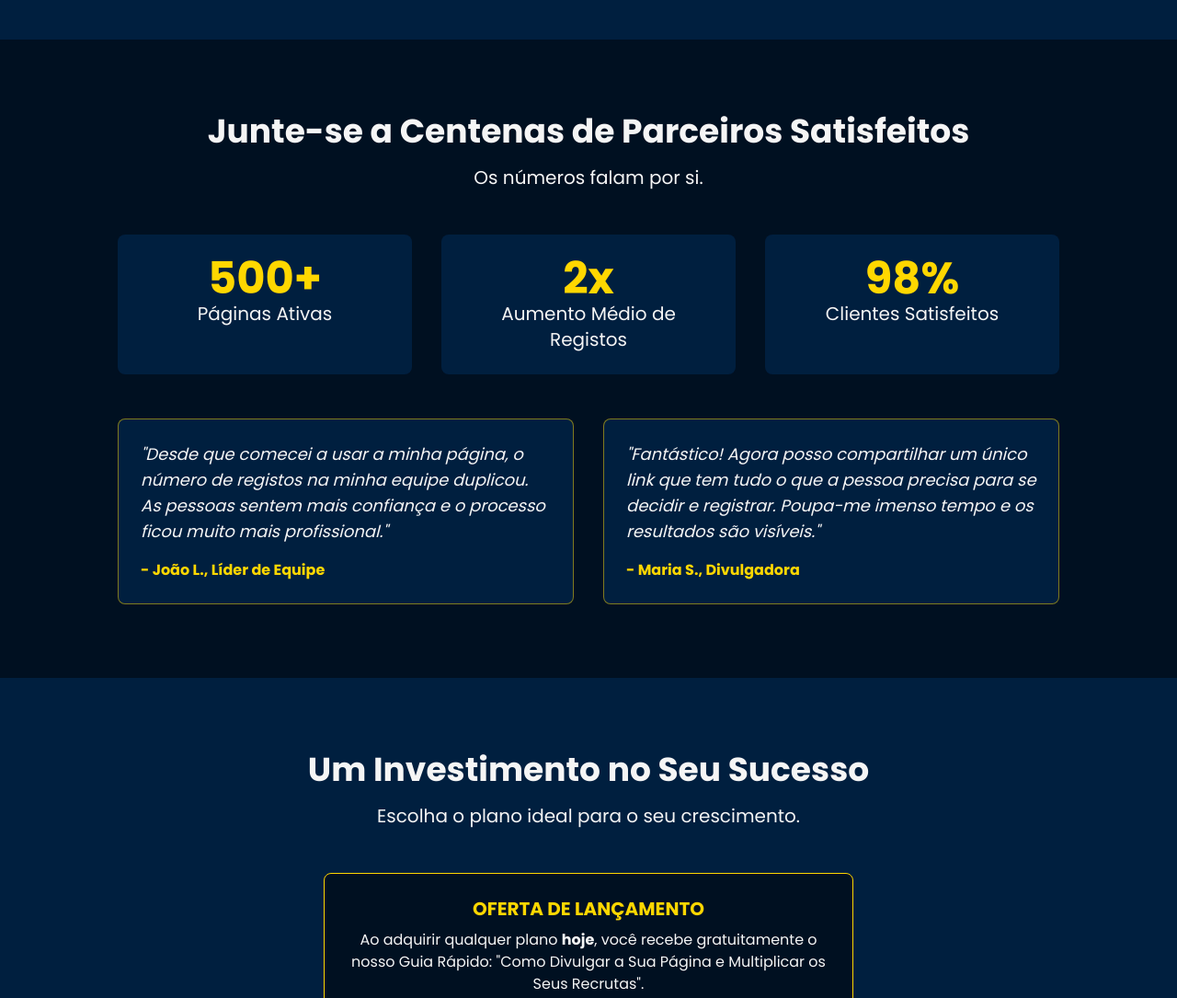
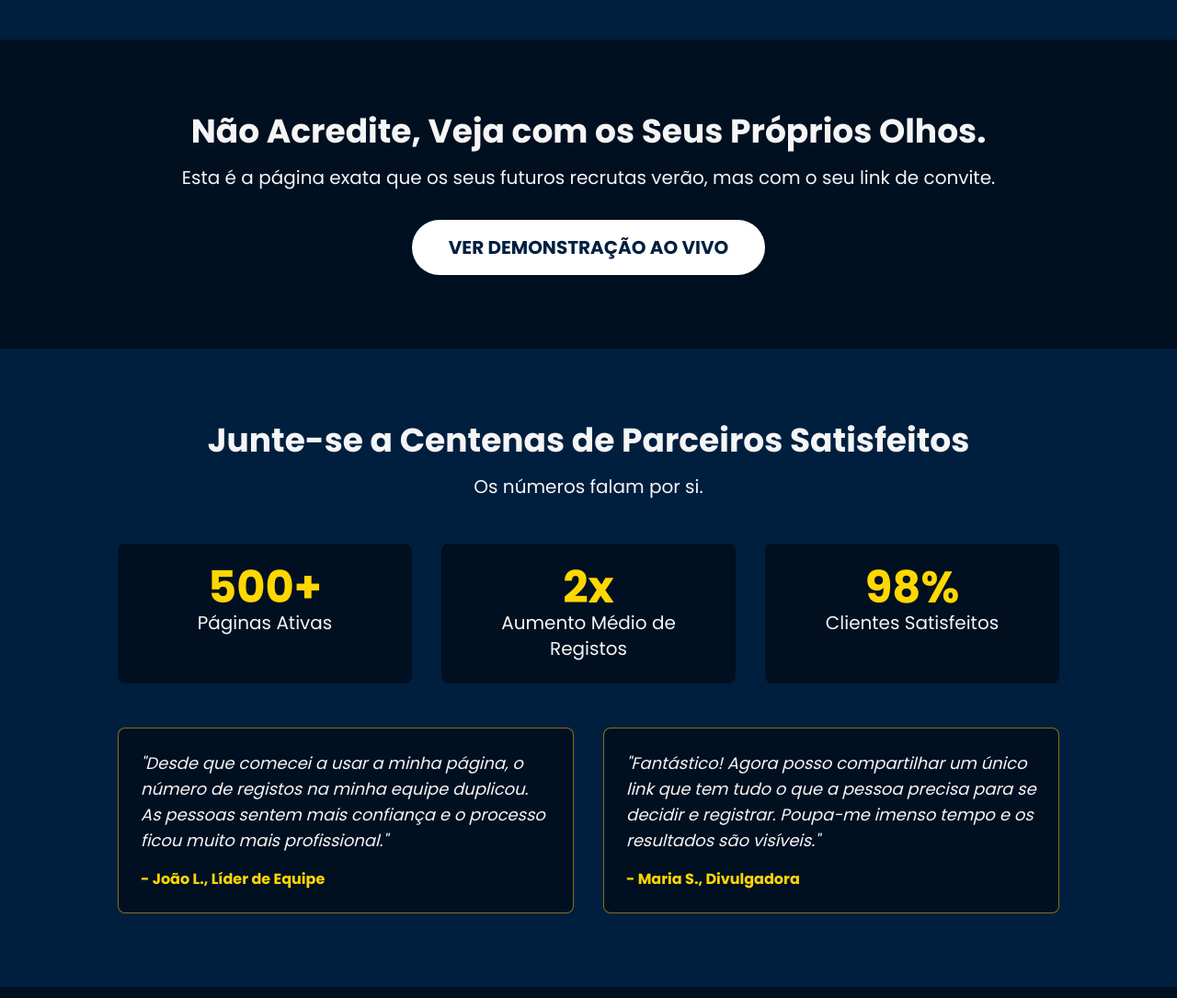
Before and after one commit to gilneyvidal/mrp-mobi-site, a plain HTML site: page venda.html in a window 1280 px wide. Shown: the part 1880-2965 px from the top of the page at 92% size. Drawn offline with nearby package versions, Linux system fonts and the light colour scheme; animation ran at ten frames a second.

Commit message:
Update venda.html

```diff
--- a/venda.html
+++ b/venda.html
@@ -120,31 +120,43 @@
         </div>
     </section>
 
-    <!-- =========== SEÇÃO 4: PROVA SOCIAL =========== -->
-    <section id="testemunhos" class="py-20 px-6">
+    <!-- =========== SEÇÃO 4: DEMONSTRAÇÃO =========== -->
+    <section id="demo" class="py-20 px-6">
+        <div class="container mx-auto max-w-4xl text-center" data-aos="zoom-in">
+            <h2 class="text-4xl font-bold mb-4">Não Acredite, Veja com os Seus Próprios Olhos.</h2>
+            <p class="text-xl mb-8">Esta é a página exata que os seus futuros recrutas verão, mas com o seu link de convite.</p>
+            <a href="https://gilneyvidal.github.io/mrp-mobi-site/" target="_blank"
+               class="bg-white text-mrp-blue font-bold text-xl py-4 px-10 rounded-full inline-block hover:bg-gray-200 transform hover:scale-105 transition duration-300 shadow-lg">
+                VER DEMONSTRAÇÃO AO VIVO
+            </a>
+        </div>
+    </section>
+
+    <!-- =========== SEÇÃO 5: PROVA SOCIAL =========== -->
+    <section id="testemunhos" class="py-20 px-6 bg-mrp-blue">
         <div class="container mx-auto max-w-5xl text-center" data-aos="fade-up">
             <h2 class="text-4xl font-bold mb-4">Junte-se a Centenas de Parceiros Satisfeitos</h2>
             <p class="text-xl mb-12">Os números falam por si.</p>
             <div class="grid md:grid-cols-3 gap-8 mb-12">
-                <div class="bg-mrp-blue p-6 rounded-lg" data-aos="fade-up">
+                <div class="bg-mrp-dark-bg p-6 rounded-lg" data-aos="fade-up">
                     <p class="text-5xl font-bold text-mrp-gold">500+</p>
                     <p class="text-xl">Páginas Ativas</p>
                 </div>
-                <div class="bg-mrp-blue p-6 rounded-lg" data-aos="fade-up" data-aos-delay="100">
+                <div class="bg-mrp-dark-bg p-6 rounded-lg" data-aos="fade-up" data-aos-delay="100">
                     <p class="text-5xl font-bold text-mrp-gold">2x</p>
                     <p class="text-xl">Aumento Médio de Registos</p>
                 </div>
-                <div class="bg-mrp-blue p-6 rounded-lg" data-aos="fade-up" data-aos-delay="200">
+                <div class="bg-mrp-dark-bg p-6 rounded-lg" data-aos="fade-up" data-aos-delay="200">
                     <p class="text-5xl font-bold text-mrp-gold">98%</p>
                     <p class="text-xl">Clientes Satisfeitos</p>
                 </div>
             </div>
             <div class="grid md:grid-cols-2 gap-8 text-left">
-                <div class="bg-mrp-blue p-6 rounded-lg border border-mrp-gold/50">
+                <div class="bg-mrp-dark-bg p-6 rounded-lg border border-mrp-gold/50">
                     <p class="text-lg italic">"Desde que comecei a usar a minha página, o número de registos na minha equipe duplicou. As pessoas sentem mais confiança e o processo ficou muito mais profissional."</p>
                     <p class="text-mrp-gold font-bold mt-4">- João L., Líder de Equipe</p>
                 </div>
-                <div class="bg-mrp-blue p-6 rounded-lg border border-mrp-gold/50">
+                <div class="bg-mrp-dark-bg p-6 rounded-lg border border-mrp-gold/50">
                     <p class="text-lg italic">"Fantástico! Agora posso compartilhar um único link que tem tudo o que a pessoa precisa para se decidir e registrar. Poupa-me imenso tempo e os resultados são visíveis."</p>
                     <p class="text-mrp-gold font-bold mt-4">- Maria S., Divulgadora</p>
                 </div>
@@ -152,26 +164,25 @@
         </div>
     </section>
 
-    <!-- =========== SEÇÃO 5: PREÇOS E URGÊNCIA =========== -->
-    <section id="precos" class="py-20 px-6 bg-mrp-blue">
+    <!-- =========== SEÇÃO 6: PREÇOS E URGÊNCIA =========== -->
+    <section id="precos" class="py-20 px-6">
         <div class="container mx-auto max-w-6xl" data-aos="fade-up">
             <h2 class="text-4xl font-bold text-center mb-4">Um Investimento no Seu Sucesso</h2>
             <p class="text-xl text-center mb-12">Escolha o plano ideal para o seu crescimento.</p>
 
-            <div class="max-w-xl mx-auto bg-mrp-dark-bg p-6 rounded-lg mb-12 border border-mrp-gold text-center" data-aos="zoom-in">
+            <div class="max-w-xl mx-auto bg-mrp-blue p-6 rounded-lg mb-12 border border-mrp-gold text-center" data-aos="zoom-in">
                 <h4 class="text-xl font-bold text-center text-mrp-gold mb-2">OFERTA DE LANÇAMENTO</h4>
                 <p>Ao adquirir qualquer plano <span class="font-bold">hoje</span>, você recebe gratuitamente o nosso Guia Rápido: "Como Divulgar a Sua Página e Multiplicar os Seus Recrutas".</p>
             </div>
 
             <div class="grid grid-cols-1 md:grid-cols-2 lg:grid-cols-4 gap-8">
-                <!-- Planos aqui... -->
-                 <div class="bg-mrp-dark-bg p-8 rounded-lg text-center flex flex-col">
+                 <div class="bg-mrp-blue p-8 rounded-lg text-center flex flex-col">
                     <h3 class="text-2xl font-bold">MENSAL</h3>
                     <p class="text-5xl font-black my-4">R$ 97<span class="text-xl font-normal">/mês</span></p>
                     <p class="flex-grow">Ideal para começar e testar o poder da ferramenta.</p>
                     <a href="https://wa.me/5511968649673?text=Ol%C3%A1%2C%20tenho%20interesse%20no%20Plano%20Mensal%20da%20p%C3%A1gina%20de%20recrutamento%20MRP%20Mobi." target="_blank" class="mt-6 bg-gray-500 text-white font-bold py-3 px-6 rounded-lg hover:bg-gray-600 transition duration-300">Quero Começar Agora</a>
                 </div>
-                <div class="bg-mrp-dark-bg p-8 rounded-lg text-center flex flex-col">
+                <div class="bg-mrp-blue p-8 rounded-lg text-center flex flex-col">
                     <h3 class="text-2xl font-bold">TRIMESTRAL</h3>
                     <p class="text-5xl font-black my-4">R$ 247</p>
                     <p class="text-mrp-gold font-semibold">(equivale a R$ 82,33/mês)</p>
@@ -186,7 +197,7 @@
                     <p class="flex-grow mt-2">O favorito dos líderes! Pague 5 meses e leve 6!</p>
                      <a href="https://wa.me/5511968649673?text=Ol%C3%A1%2C%20tenho%20interesse%20no%20Plano%20Semestral%20da%20p%C3%A1gina%20de%20recrutamento%20MRP%20Mobi." target="_blank" class="mt-6 bg-mrp-blue text-white font-bold py-3 px-6 rounded-lg hover:bg-blue-900 transition duration-300">Quero Começar Agora</a>
                 </div>
-                <div class="bg-mrp-dark-bg p-8 rounded-lg text-center flex flex-col">
+                <div class="bg-mrp-blue p-8 rounded-lg text-center flex flex-col">
                     <span class="bg-mrp-gold text-mrp-blue font-bold py-1 px-4 rounded-full self-center mb-4">MELHOR CUSTO-BENEFÍCIO</span>
                     <h3 class="text-2xl font-bold">ANUAL</h3>
                     <p class="text-5xl font-black my-4">R$ 537</p>
```
